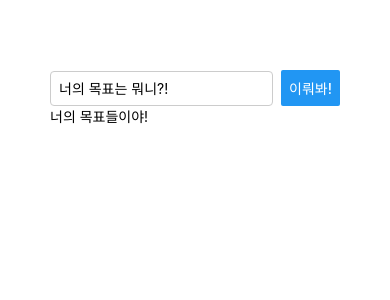
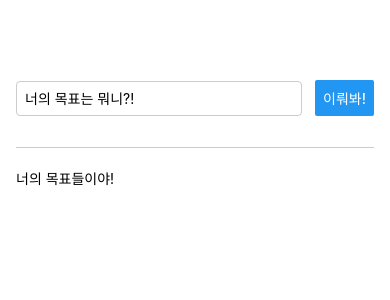
Before and after one commit to SAHA-YJB/rn-1, a React Native app: screen / in a window 390 px wide. Shown: the top 300 px of the page. Built offline with nearby package versions, Linux system fonts and the light colour scheme.

Commit message:
ui: layout setting

```diff
--- a/App.tsx
+++ b/App.tsx
@@ -7,7 +7,7 @@ export default function App() {
         <TextInput style={styles.textInput} placeholder='너의 목표는 뭐니?!' />
         <Button title='이뤄봐!' />
       </View>
-      <View>
+      <View style={styles.listContainer}>
         <Text>너의 목표들이야!</Text>
       </View>
     </View>
@@ -16,15 +16,18 @@ export default function App() {
 
 const styles = StyleSheet.create({
   appContainer: {
-    padding: 50,
-    marginTop: 20,
-    width: '100%',
-    justifyContent: 'center',
+    flex: 1,
+    paddingTop: 50,
+    paddingHorizontal: 16,
   },
   inputContainer: {
+    flex: 1,
     flexDirection: 'row',
     justifyContent: 'space-between',
     alignItems: 'center',
+    marginBottom: 20,
+    borderBottomWidth: 1,
+    borderBottomColor: '#cccccc',
   },
   textInput: {
     width: '80%',
@@ -34,4 +37,7 @@ const styles = StyleSheet.create({
     padding: 8,
     marginRight: 8,
   },
+  listContainer: {
+    flex: 7,
+  },
 });
```
